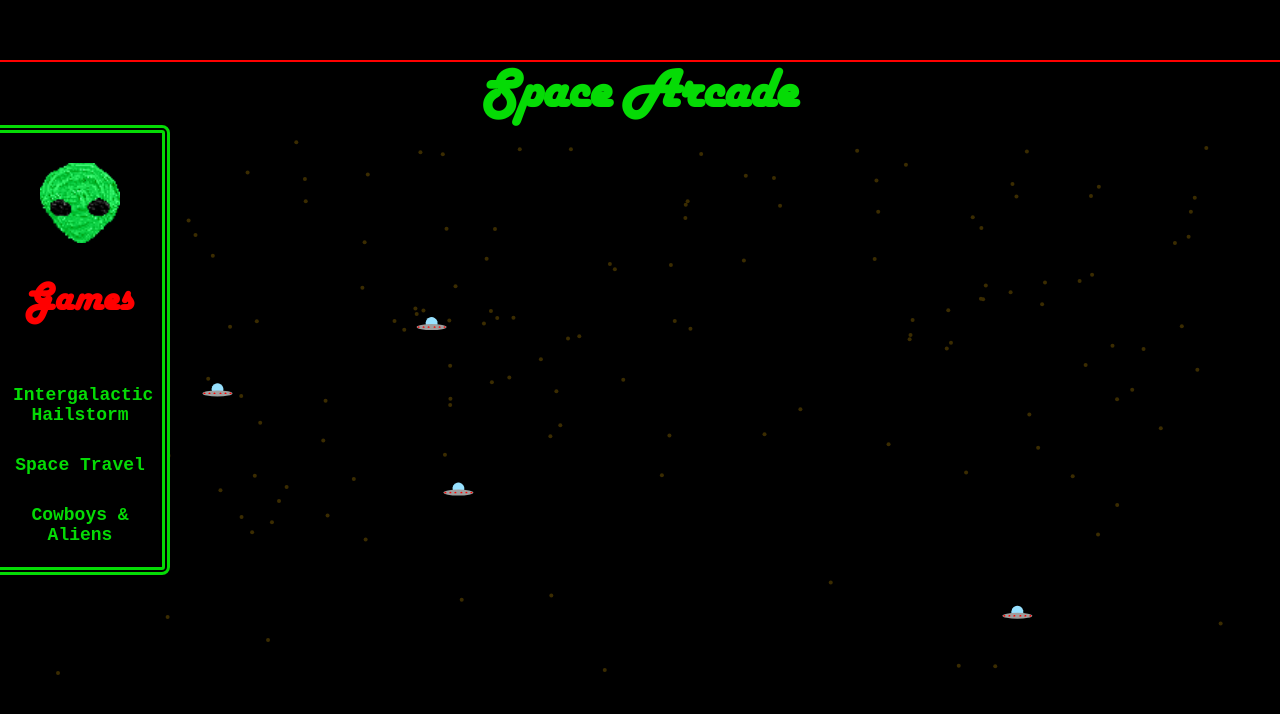
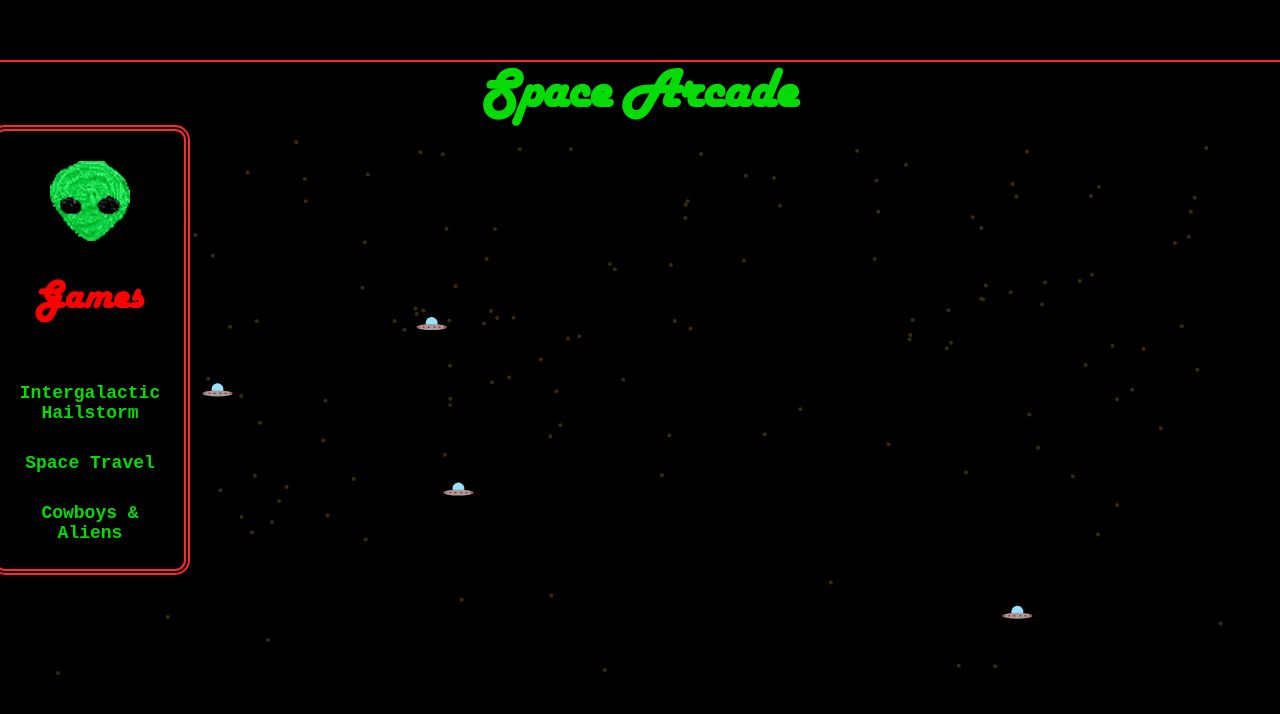
Before and after one commit to tessiee/spaceArcade, a plain HTML site: page index.html in a window 1280 px wide. Drawn offline with Linux system fonts and the light colour scheme.

Commit message:
changes to styling

```diff
--- a/style.css
+++ b/style.css
@@ -32,7 +32,7 @@ body {
   max-width: 100%;
   max-height: 100%;
   background-color: black;
-  color: red;
+  color: var(--highlighted-blood);
   font-family: "Courier New", Courier, monospace;
   font-size: 18px;
   text-align: center;
@@ -40,32 +40,13 @@ body {
   justify-content: center;
   margin-top: 20px;
   position: relative;
-  overflow-x: hidden;
-}
-
-::-webkit-scrollbar {
-  width: 15px;
-  border: hidden;
-}
-
-::-webkit-scrollbar-track {
-  background-color: transparent;
-  border-radius: 50px;
-}
-
-::-webkit-scrollbar-thumb {
-  background: rgb(202, 0, 0);
-  border-radius: 6px;
-}
-
-::-webkit-scrollbar-corner {
-  background-color: transparent;
+  overflow: hidden;
 }
 
 /* HEADER */
 
 hr.hr-1 {
-  border: 1px solid red;
+  border: 1px solid var(--highlighted-blood);
   margin-top: 60px;
 }
 
@@ -100,20 +81,18 @@ header h1 {
 
 #sidebar.highlighted {
   border-style: solid;
-  box-shadow: 0 2px 10px var(--light-alien);
 }
 
 .sidebar {
   background-color: black;
-  border: 8px double var(--alien-colour);
-  border-radius: 8px;
+  border: 6px double var(--highlighted-blood);
+  border-radius: 15px;
   position: fixed;
   top: 125px;
   left: -10px;
-  width: 180px;
+  width: 200px;
   height: 450px;
   z-index: 2;
-  box-shadow: 0 2px 10px rgb(0, 0, 0);
 }
 
 .sidebar .logo {
```
Also changed, not shown: index.html (+1 -1 lines).
